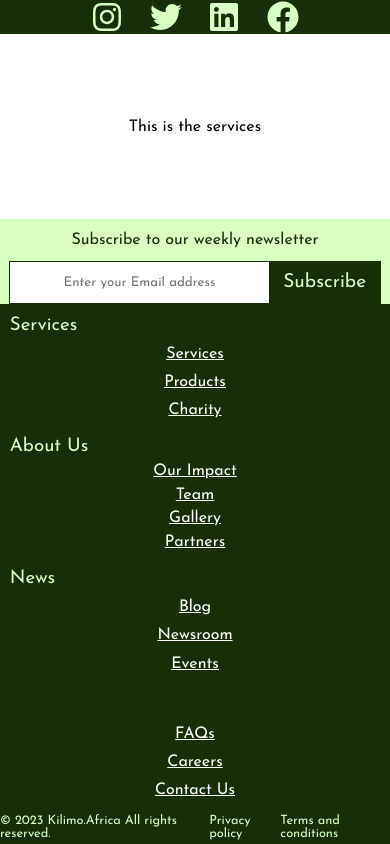
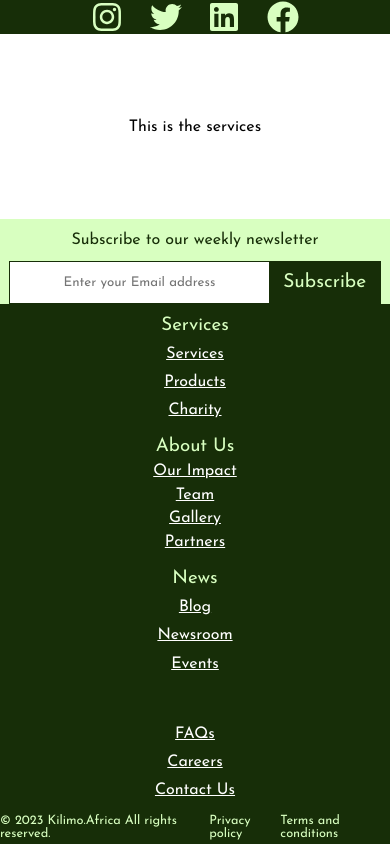
Before and after one commit to MokuaEnock/website, a React (Create React App) app: page /services in a window 390 px wide. Built offline with nearby package versions, Linux system fonts and the light colour scheme.

Commit message:
remove default redame content

```diff
--- a/src/components/footer/Footer.css
+++ b/src/components/footer/Footer.css
@@ -133,7 +133,10 @@ input:focus {
     justify-content: center;
   }
 
-  .footer-head span {
+  .footer-container span h3 {
+    justify-content: center;
+  }
+    .footer-head span {
     width: 95%;
   }
   .footer-head form {
--- a/src/components/footer/Footer.js
+++ b/src/components/footer/Footer.js
@@ -33,7 +33,7 @@ export default function Footer() {
           <Link to="/events">Events</Link>
         </span>
         <span>
-          <h3></h3>
+          <h3>&nbsp;</h3>
           <Link to="/faqs">FAQs</Link>
           <Link to="/careers">Careers</Link>
           <Link to="/contact">Contact Us</Link>
```
Also changed, not shown: 1 other file (tests, documents, lock files or other folders).
